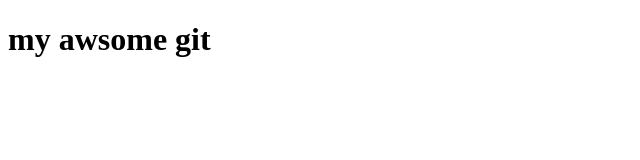
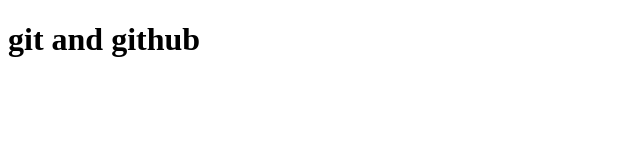
Before and after one commit to hussa-star/evangadi2, a plain HTML site: page index.html in a window 1280 px wide. Shown: the whole page, without its empty margins (0-640 px from the left). Drawn offline with Linux system fonts and the light colour scheme.

Commit message:
updated index html

```diff
--- a/index.html
+++ b/index.html
@@ -1,11 +1,11 @@
 <!DOCTYPE html>
 <html lang="en">
-<head>
-  <meta charset="UTF-8">
-  <meta name="viewport" content="width=device-width, initial-scale=1.0">
-  <title>git practice </title>
-</head>
-<body>
-  <h1>my awsome git</h1>
-</body>
+  <head>
+    <meta charset="UTF-8" />
+    <meta name="viewport" content="width=device-width, initial-scale=1.0" />
+    <title>git practice</title>
+  </head>
+  <body>
+    <h1>git and github</h1>
+  </body>
 </html>
```
